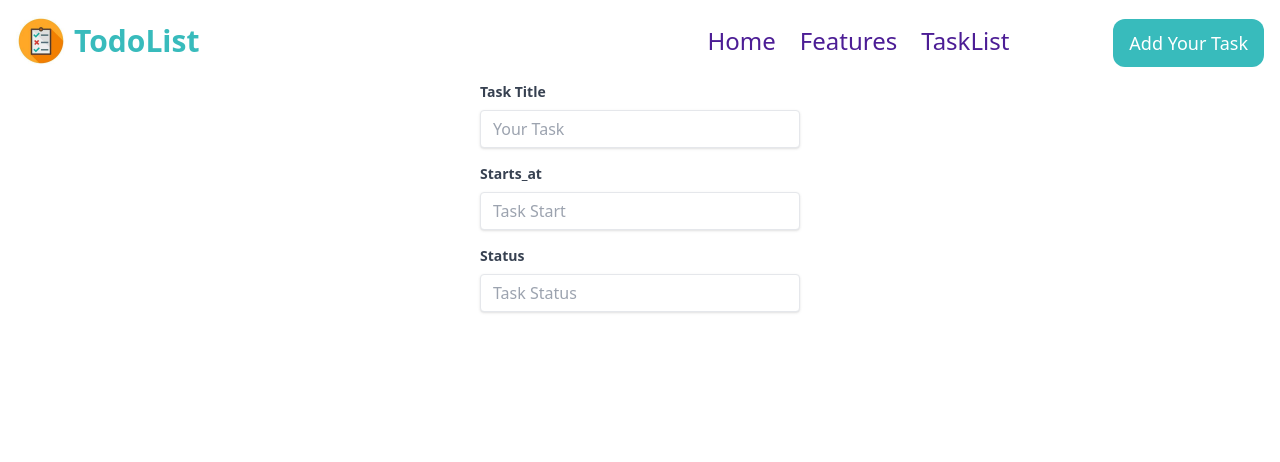
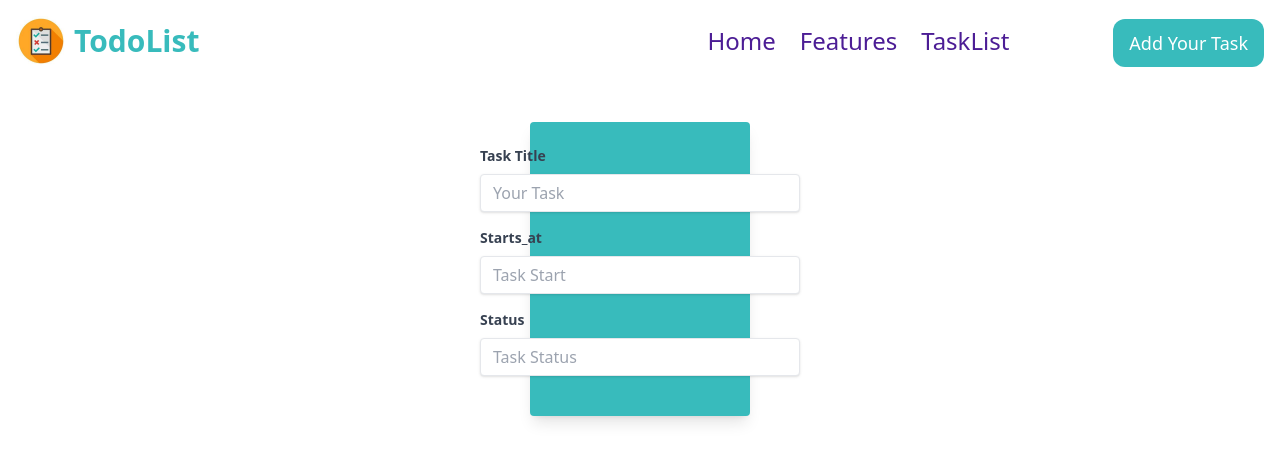
Before and after one commit to afrojaakter032/reactjs-todo, a React (Vite) app: page /tasklist in a window 1280 px wide. Shown: the top 462 px of the page. Built offline with nearby package versions, Linux system fonts and the light colour scheme.

Commit message:
tasklist form create

```diff
--- a/src/pages/Tasklist/Tasklist.jsx
+++ b/src/pages/Tasklist/Tasklist.jsx
@@ -5,6 +5,8 @@ function Tasklist() {
     return (
         <>
             <Layout>
+                <div className="flex items-center justify-center mt-10">
+                    <div className="max-w-[220px] rounded shadow-lg bg-[#38BBBC] p-6">
                         <form action="#" method="POST" className="flex flex-col items-center">
                             <div className="mb-4">
                                 <label className="block text-gray-700 text-sm font-bold mb-2" for="name">Task Title</label>
@@ -19,6 +21,8 @@ function Tasklist() {
                                 <input className="shadow appearance-none border rounded w-80 py-2 px-3 text-gray-700 leading-tight focus:outline-none focus:shadow-outline" id="password" type="password" placeholder="Task Status" />
                             </div>
                         </form>
+                    </div>
+                </div>
             </Layout>
         </>
     )
```
Lines whose indentation alone changed are shown as unchanged.
